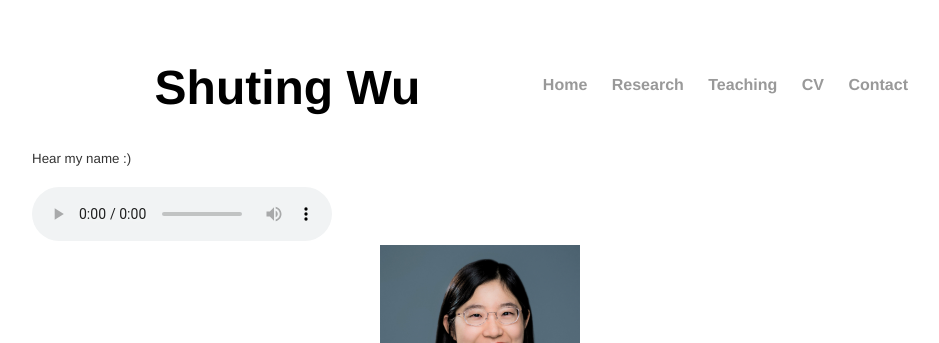
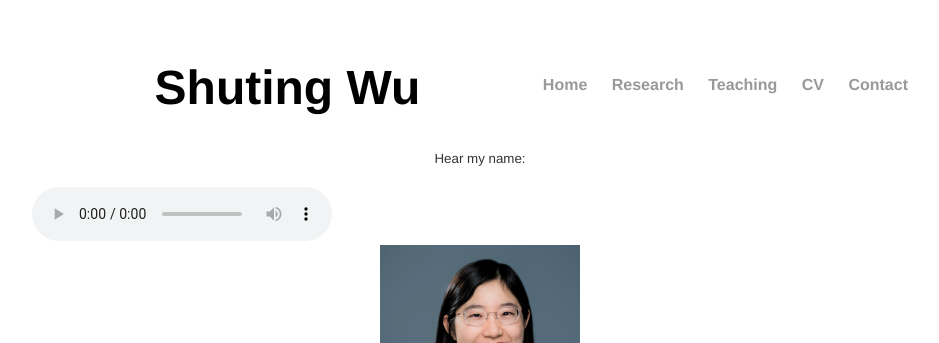
Before and after one commit to shu-ting-wu/shu-ting-wu.github.io, a Jekyll site: the page built from index.html, in a window 1280 px wide. Shown: the top 343 px of the page, without its empty margins (160-1099 px from the left). Built offline with Jekyll 4.4.1, drawn with Linux system fonts in a browser that asks for light colours.

Commit message:
Update index.html

```diff
--- a/index.html
+++ b/index.html
@@ -5,7 +5,7 @@ title: Shuting Wu
 <div class="blurb">
 	<h1 style="text-align:center">Shuting Wu</h1>
 	<div align="left" style="white-space:nowrap;">
-	<p><small>Hear my name :)</small></p>
+	<p align="center"><small>Hear my name:</small></p>
 	<audio controls="controls" autoplay="autoplay">
 		<source src="https://shu-ting-wu.github.io/assets/audio/myname.m4a"/>
 	</audio>
```
